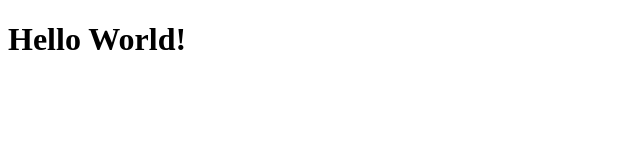
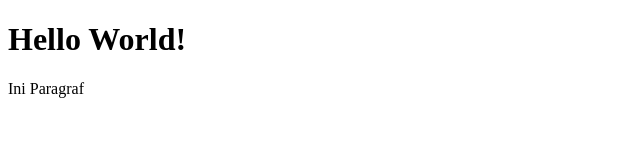
Before and after one commit to muhilalr/git-test, a plain HTML site: page index.html in a window 1280 px wide. Shown: the whole page, without its empty margins (0-640 px from the left). Drawn offline with Linux system fonts and the light colour scheme.

Commit message:
menambahkan paragraf di halaman index.html

```diff
--- a/index.html
+++ b/index.html
@@ -7,5 +7,6 @@
   </head>
   <body>
     <h1>Hello World!</h1>
+    <p>Ini Paragraf</p>
   </body>
 </html>
```
